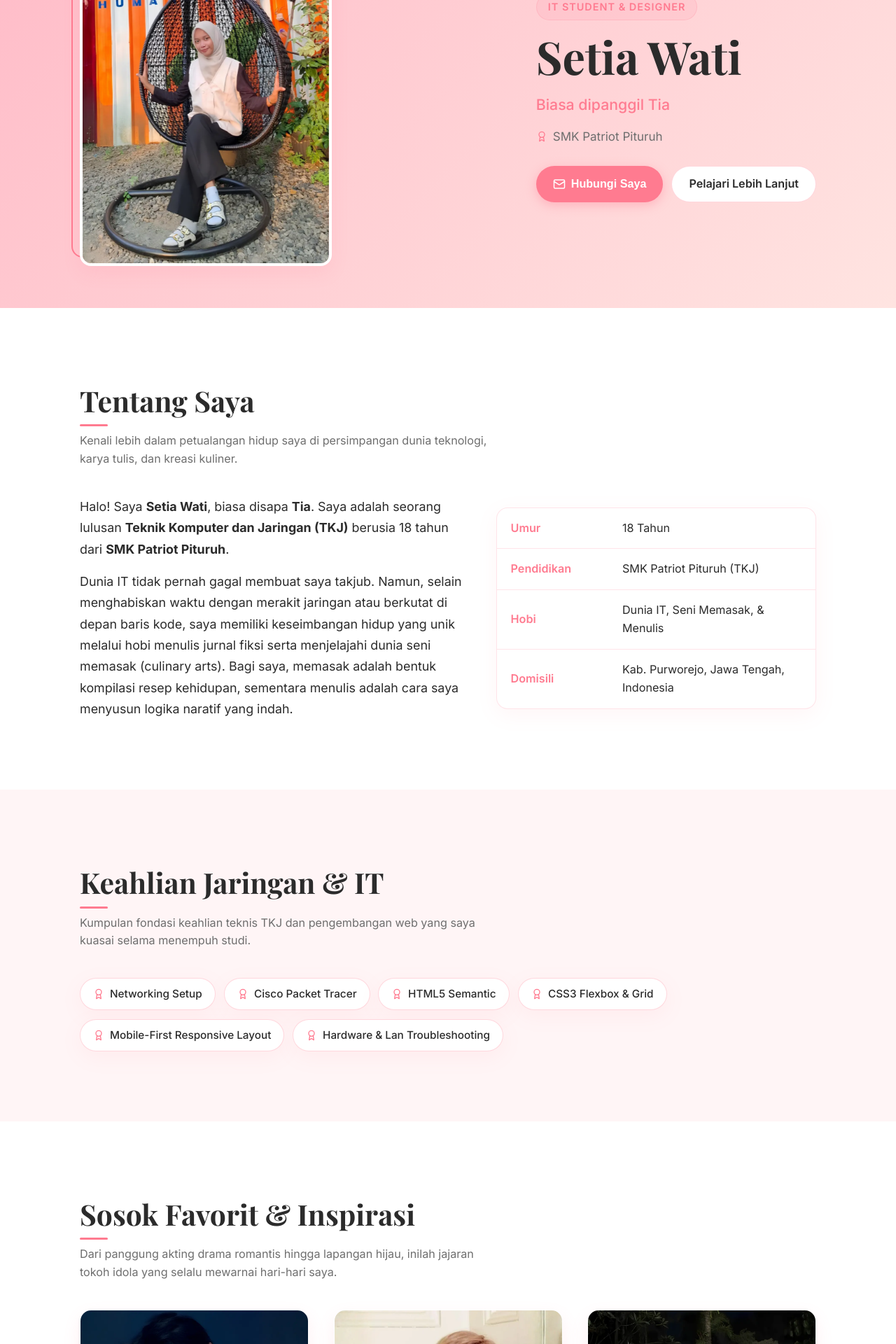
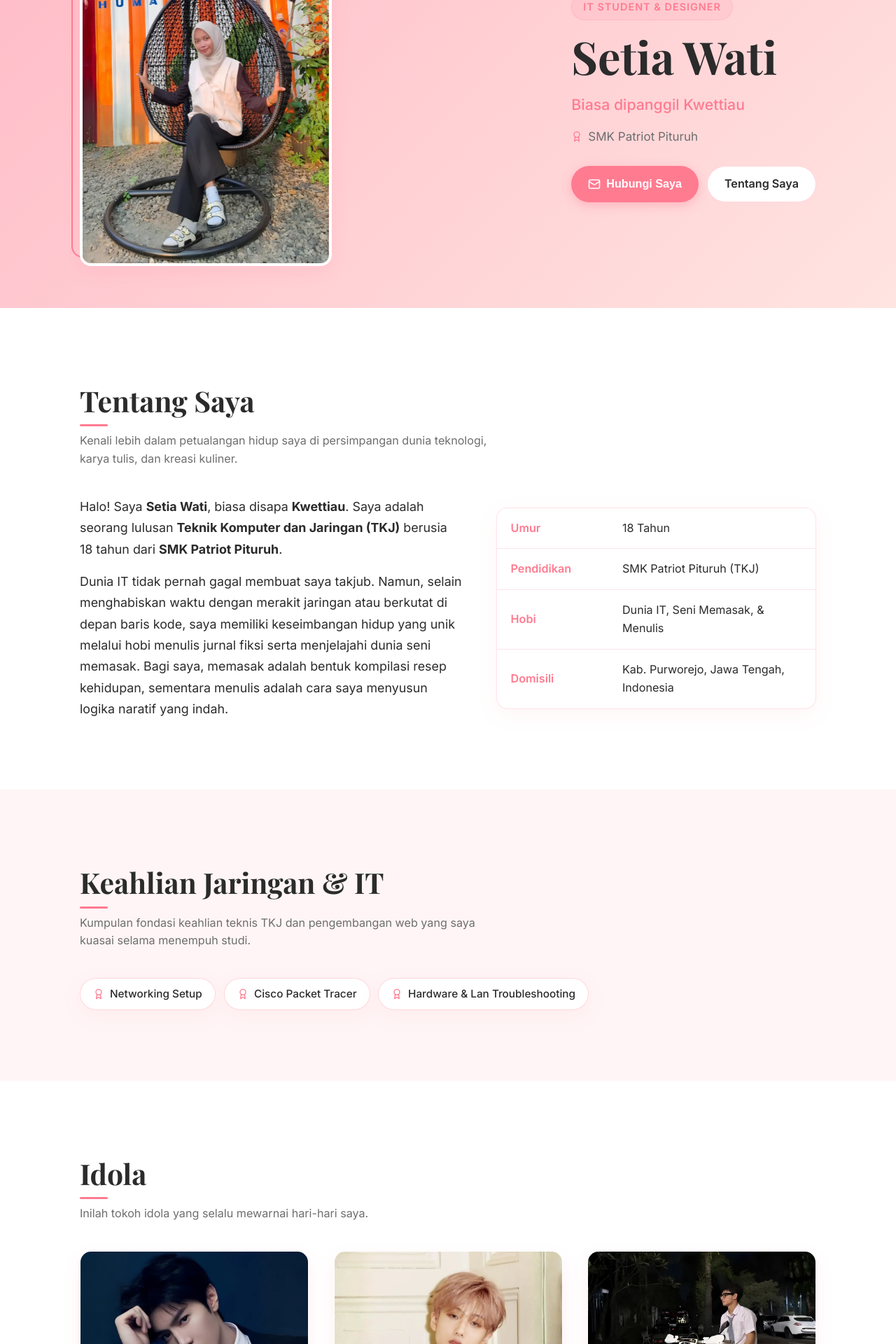
Before and after one commit to fatahilah-mr/setia-wati-portfolio, a React (Vite) app: page / in a window 1280 px wide. Shown: the part 300-2220 px from the top of the page at 70% size. Built offline with nearby package versions, Linux system fonts and the light colour scheme; a web font is replaced by a local one.

Commit message:
update app.tsx

```diff
--- a/src/App.tsx
+++ b/src/App.tsx
@@ -42,7 +42,7 @@ export default function App() {
 
   const handleSendEmail = (e: React.FormEvent) => {
     e.preventDefault();
-    const mailtoUri = `mailto:setiawati.tia@example.com?subject=${encodeURIComponent(
+    const mailtoUri = `ssetiawtti@gmail.com?subject=${encodeURIComponent(
       emailSubject || `Halo dari ${senderName || 'Pengunjung Website'}`
     )}&body=${encodeURIComponent(
       `Halo Setia Wati,\n\nNama saya: ${senderName}\n\n${emailBody}\n\nSalam hangat,\n${senderName}`
@@ -149,7 +149,7 @@ export default function App() {
       <header className={`header ${isHeaderVisible ? '' : 'hidden'}`} id="navbar">
         <div className="container nav-container">
           <a href="#navbar" className="logo" id="brand-logo" onClick={(e) => handleSmoothScroll(e, 'navbar')}>
-            Tia<span>.</span>
+            Kwettiau<span>.</span>
           </a>
 
           {/* Nav Menu */}
@@ -176,7 +176,7 @@ export default function App() {
               onClick={(e) => handleSmoothScroll(e, 'favorit')}
               id="nav-link-favorit"
             >
-              Favorit
+              Idola
             </a>
             <a
               href="#motivasi"
@@ -231,7 +231,7 @@ export default function App() {
               <div className="hero-image" style={{ padding: 0, overflow: 'hidden', border: '4px solid var(--card-bg)' }}>
                 <LazyImage
                   src={tiaProfile}
-                  alt="Setia Wati (Tia)"
+                  alt="Setia Wati (KWETTIAU)"
                   id="tia-profile-photo"
                 />
               </div>
@@ -240,7 +240,7 @@ export default function App() {
             <div className="hero-content">
               <span className="hero-badge" id="hero-status">IT Student &amp; Designer</span>
               <h1 className="hero-name" id="hero-title-name">Setia Wati</h1>
-              <p className="hero-title" id="hero-subtitle">Biasa dipanggil Tia</p>
+              <p className="hero-title" id="hero-subtitle">Biasa dipanggil Kwettiau</p>
 
               <div className="hero-school" id="hero-school-info">
                 <Award className="skill-icon" />
@@ -261,7 +261,7 @@ export default function App() {
                   id="cta-pelajari"
                   onClick={(e) => handleSmoothScroll(e, 'tentang')}
                 >
-                  Pelajari Lebih Lanjut
+                  Tentang Saya
                 </a>
               </div>
             </div>
@@ -280,10 +280,10 @@ export default function App() {
           <div className="about-grid">
             <div className="about-text" id="about-story">
               <p>
-                Halo! Saya <strong>Setia Wati</strong>, biasa disapa <strong>Tia</strong>. Saya adalah seorang lulusan <strong>Teknik Komputer dan Jaringan (TKJ)</strong> berusia 18 tahun dari <strong>SMK Patriot Pituruh</strong>.
+                Halo! Saya <strong>Setia Wati</strong>, biasa disapa <strong>Kwettiau</strong>. Saya adalah seorang lulusan <strong>Teknik Komputer dan Jaringan (TKJ)</strong> berusia 18 tahun dari <strong>SMK Patriot Pituruh</strong>.
               </p>
               <p>
-                Dunia IT tidak pernah gagal membuat saya takjub. Namun, selain menghabiskan waktu dengan merakit jaringan atau berkutat di depan baris kode, saya memiliki keseimbangan hidup yang unik melalui hobi menulis jurnal fiksi serta menjelajahi dunia seni memasak (culinary arts). Bagi saya, memasak adalah bentuk kompilasi resep kehidupan, sementara menulis adalah cara saya menyusun logika naratif yang indah.
+                Dunia IT tidak pernah gagal membuat saya takjub. Namun, selain menghabiskan waktu dengan merakit jaringan atau berkutat di depan baris kode, saya memiliki keseimbangan hidup yang unik melalui hobi menulis jurnal fiksi serta menjelajahi dunia seni memasak. Bagi saya, memasak adalah bentuk kompilasi resep kehidupan, sementara menulis adalah cara saya menyusun logika naratif yang indah.
               </p>
             </div>
 
@@ -331,7 +331,7 @@ export default function App() {
               <Award className="skill-icon" />
               <span>Cisco Packet Tracer</span>
             </div>
-            <div className="skill-badge" id="skill-html">
+            {/* <div className="skill-badge" id="skill-html">
               <Award className="skill-icon" />
               <span>HTML5 Semantic</span>
             </div>
@@ -342,7 +342,7 @@ export default function App() {
             <div className="skill-badge" id="skill-responsive">
               <Award className="skill-icon" />
               <span>Mobile-First Responsive Layout</span>
-            </div>
+            </div> */}
             <div className="skill-badge" id="skill-troubleshooting">
               <Award className="skill-icon" />
               <span>Hardware &amp; Lan Troubleshooting</span>
@@ -354,9 +354,9 @@ export default function App() {
       {/* 5. Favorites Section with premium mouse tilt parallax */}
       <section className="section" id="favorit" style={{ backgroundColor: '#ffffff' }}>
         <div className="container">
-          <h2 className="section-title" id="favorites-section-title">Sosok Favorit &amp; Inspirasi</h2>
+          <h2 className="section-title" id="favorites-section-title">Idola</h2>
           <p className="section-subtitle" id="favorites-section-subtitle">
-            Dari panggung akting drama romantis hingga lapangan hijau, inilah jajaran tokoh idola yang selalu mewarnai hari-hari saya.
+            Inilah tokoh idola yang selalu mewarnai hari-hari saya.
           </p>
 
           <div className="favorites-grid" id="favorites-cards-container">
@@ -431,7 +431,7 @@ export default function App() {
       {/* 6. Motivasi Section */}
       <section className="section" id="motivasi" style={{ backgroundColor: '#fff5f6' }}>
         <div className="container" style={{ maxWidth: '800px' }}>
-          <h2 className="section-title" id="motivasi-title">Motivasi &amp; Inspirasi</h2>
+          <h2 className="section-title" id="motivasi-title">Motivasi</h2>
           <p className="section-subtitle" id="motivasi-subtitle">
             Pilar impian, semangat hidup, dan filosofi sederhana saya dalam berkarya.
           </p>
@@ -445,7 +445,7 @@ export default function App() {
             <p className="obsession-quote" id="quote-text" style={{ borderLeft: 'none', paddingLeft: 0, textAlign: 'center', fontSize: '1.4rem' }}>
               "Menyelaraskan jalinan sirkuit Cisco atau merajut baris HTML terasa lebih magis dengan lantunan melodi favorit. Dedikasi Chen Zhe Yuan, gerakan dinamis Park Ji-Sung, dan pesona seni Harry Vaughan mengingatkan saya untuk selalu bergerak maju dengan ketulusan."
             </p>
-            <span className="obsession-by" id="quote-author" style={{ textAlign: 'center', marginTop: '12px', display: 'block' }}>— SETIA WATI (TIA)</span>
+            <span className="obsession-by" id="quote-author" style={{ textAlign: 'center', marginTop: '12px', display: 'block' }}>— SETIA WATI (Kwettiau)</span>
           </div>
         </div>
       </section>
@@ -453,9 +453,9 @@ export default function App() {
       {/* 7. My Playlist Section */}
       <section className="section" id="playlist" style={{ backgroundColor: '#ffffff' }}>
         <div className="container" style={{ maxWidth: '600px' }}>
-          <h2 className="section-title" id="playlist-section-title">Lagu Favorit Saya</h2>
+          <h2 className="section-title" id="playlist-section-title">Lagu Favorit</h2>
           <p className="section-subtitle" id="playlist-section-subtitle">
-            Lantunan nada penambah fokus dan penyemangat hari-hari saya dalam belajar TI.
+            Lantunan nada penambah fokus dan penyemangat dalam belajar TI.
           </p>
 
           <div className="player-widget" id="music-player-widget" style={{ marginTop: '30px' }}>
@@ -515,14 +515,14 @@ export default function App() {
       {/* 7. Footer / Contact Section */}
       <footer className="footer" id="kontak">
         <div className="container">
-          <h2 className="footer-brand" id="footer-logo">Tia<span>.</span></h2>
+          <h2 className="footer-brand" id="footer-logo">Kwettiau<span>.</span></h2>
           <p className="footer-tagline" id="footer-tagline">
             Lulusan TKJ SMK Patriot Pituruh | Menulis Jurnal &amp; Seni Kuliner
           </p>
 
           <div className="footer-socials" id="footer-social-links">
             <a
-              href="https://www.tiktok.com/"
+              href="https://www.tiktok.com/@aaitess1"
               target="_blank"
               rel="noopener noreferrer"
               className="social-link"
@@ -543,7 +543,7 @@ export default function App() {
               </svg>
             </a>
             <a
-              href="https://www.instagram.com/"
+              href="https://www.instagram.com/ssetiawtii?igsh=OWYwYTIwd2t6OGdi"
               target="_blank"
               rel="noopener noreferrer"
               className="social-link"
@@ -575,7 +575,7 @@ export default function App() {
         <div className="modal-overlay" onClick={() => setIsModalOpen(false)} id="email-modal">
           <div className="modal-content" onClick={(e) => e.stopPropagation()} id="email-modal-body">
             <div className="modal-header">
-              <h3 className="modal-title">Kirim Surat Untuk Tia</h3>
+              <h3 className="modal-title">Kirim Surat Untuk Kwettiau</h3>
               <button onClick={() => setIsModalOpen(false)} className="modal-close" aria-label="Tutup">
                 <X size={18} />
               </button>
```
